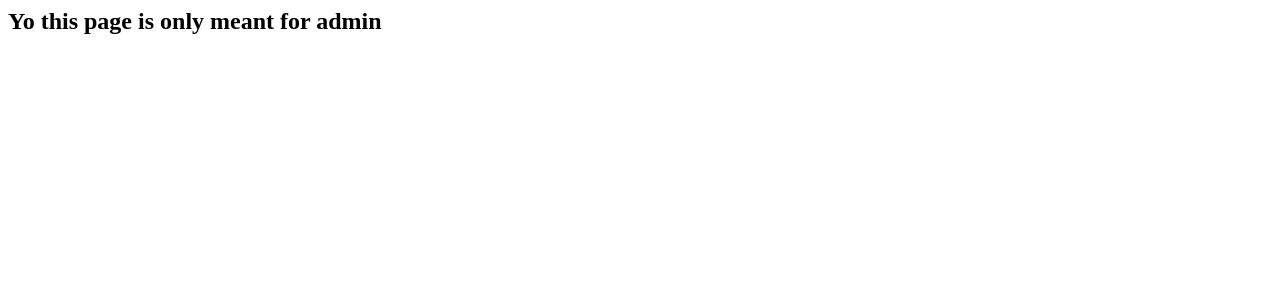
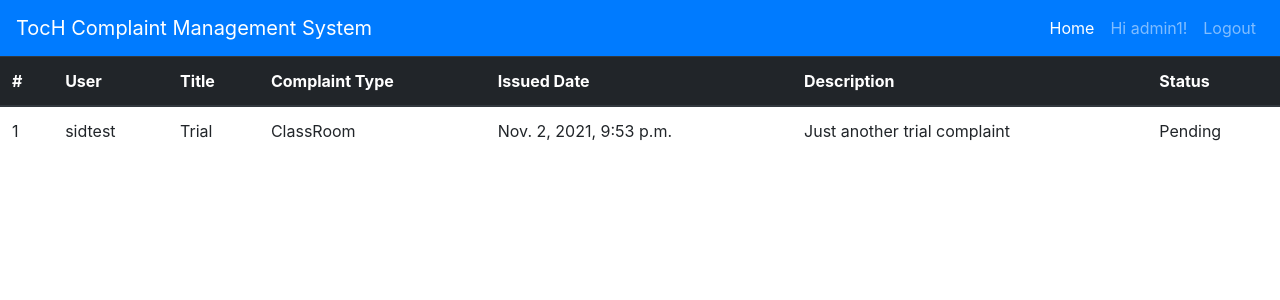
Before and after one commit to itzzmesid/TIST-Complaint-Management-System, a Django app: page /dashboard in a window 1280 px wide. Shown: the top 300 px of the page. Run offline with Django 3.2, Linux system fonts and the light colour scheme; a user stored in the database is signed in; data comes from the database, SQL or seed files in the repository; both versions use the stored data as it was after the commit; some libraries are stand-ins or nearby versions.

Commit message:
created admin dashboard to view all complaints

```diff
--- a/backend/templates/backend/dashboard.html
+++ b/backend/templates/backend/dashboard.html
@@ -1,3 +1,76 @@
-<h2>
-Yo this page is only meant for admin
-</h2>
+<!DOCTYPE html>
+<html lang="en">
+
+<style>
+    .counterCell:before {
+        content: counter(tableCount);
+        counter-increment: tableCount;
+    }
+</style>
+
+<head>
+    <link rel="stylesheet" href="https://stackpath.bootstrapcdn.com/bootstrap/4.1.3/css/bootstrap.min.css" integrity="sha384-MCw98/SFnGE8fJT3GXwEOngsV7Zt27NXFoaoApmYm81iuXoPkFOJwJ8ERdknLPMO" crossorigin="anonymous">
+    <meta charset="UTF-8">
+    <meta http-equiv="X-UA-Compatible" content="IE=edge">
+    <meta name="viewport" content="width=device-width, initial-scale=1.0">
+    <title>Status</title>
+</head>
+<body>
+
+<!--NAV BAR STARTS HERE-->
+<nav class="navbar navbar-expand-lg navbar navbar-dark bg-primary">
+    <a class="navbar-brand" href="">TocH Complaint Management System</a>
+    <button class="navbar-toggler" type="button" data-toggle="collapse" data-target="#navbarNav" aria-controls="navbarNav" aria-expanded="false" aria-label="Toggle navigation">
+      <span class="navbar-toggler-icon"></span>
+    </button>
+    <div class="collapse navbar-collapse" id="navbarNav">
+      <ul class="navbar-nav ml-auto">
+        <li class="nav-item active">
+          <a class="nav-link" href="{% url 'index' %}">Home <span class="sr-only">(current)</span></a>
+        </li>
+        <li class="nav-item">
+          <a class="nav-link" href="#">Hi {{user.username}}!</a>
+        </li>
+        <li class="nav-item">
+          <a class="nav-link" href="{% url 'logout' %}">Logout</a>
+        </li>
+      </ul>
+    </div>
+  </nav>
+  <!--NAV ENDS HERE-->
+
+  <table class="table">
+
+        <thead class="thead-dark">
+          <tr>
+            <th scope="col">#</th>
+            <th scope="col">User</th>
+            <th scope="col">Title</th>
+            <th scope="col">Complaint Type</th>
+            <th scope="col">Issued Date</th>
+            <th scope="col">Description</th>
+            <th scope="col">Status</th>
+          </tr>
+        </thead>
+
+        {% for data in coms %}
+        <tbody>
+          <tr>
+            <td>{{data.id}}</td>
+            <td>{{data.user}}</td>
+            <td>{{data.Title}}</td>
+            <td>{{data.Type_of_complaint}}</td>
+            <td>{{data.Time}}</td>
+            <td>{{data.Description}}</td>
+            <td>{{data.get_status_display}}</td>
+          </tr>
+        </tbody>
+        {% endfor %}
+      </table>
+
+      <script src="https://code.jquery.com/jquery-3.3.1.slim.min.js" integrity="sha384-q8i/X+965DzO0rT7abK41JStQIAqVgRVzpbzo5smXKp4YfRvH+8abtTE1Pi6jizo" crossorigin="anonymous"></script>
+      <script src="https://cdnjs.cloudflare.com/ajax/libs/popper.js/1.14.3/umd/popper.min.js" integrity="sha384-ZMP7rVo3mIykV+2+9J3UJ46jBk0WLaUAdn689aCwoqbBJiSnjAK/l8WvCWPIPm49" crossorigin="anonymous"></script>
+      <script src="https://stackpath.bootstrapcdn.com/bootstrap/4.1.3/js/bootstrap.min.js" integrity="sha384-ChfqqxuZUCnJSK3+MXmPNIyE6ZbWh2IMqE241rYiqJxyMiZ6OW/JmZQ5stwEULTy" crossorigin="anonymous"></script>
+
+</body>
+</html>
--- a/backend/templates/backend/status.html
+++ b/backend/templates/backend/status.html
@@ -19,7 +19,7 @@
 
 <!--NAV BAR STARTS HERE-->
 <nav class="navbar navbar-expand-lg navbar navbar-dark bg-primary">
-    <a class="navbar-brand" href="#">TocH Complaint Management System</a>
+    <a class="navbar-brand" href="">TocH Complaint Management System</a>
     <button class="navbar-toggler" type="button" data-toggle="collapse" data-target="#navbarNav" aria-controls="navbarNav" aria-expanded="false" aria-label="Toggle navigation">
       <span class="navbar-toggler-icon"></span>
     </button>
--- a/backend/views.py
+++ b/backend/views.py
@@ -15,10 +15,13 @@ def menu(request):
     return render(request, 'backend/menu.html')
 
 #This page will be used to display all the ongoing complaints and must be visible to only admins
+@allowed_users(allowed_roles=['admin'])
 @login_required(login_url='login')
-@allowed_users(allowed_roles=['admin'])
 def dashboard(request):
-    return render(request, 'backend/dashboard.html')
+
+    coms = Complaint.objects.all
+    args = {'coms':coms}
+    return render(request, 'backend/dashboard.html', args)
 
 @login_required
 def RegisterComplaint(request):
```
Also changed, not shown: backend/templates/backend/menu.html (+15 -0 lines), db.sqlite3.
